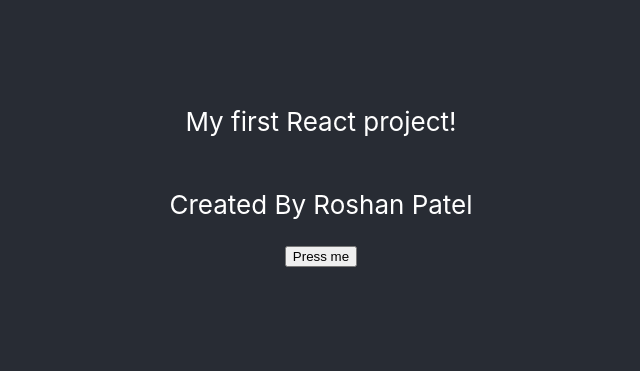
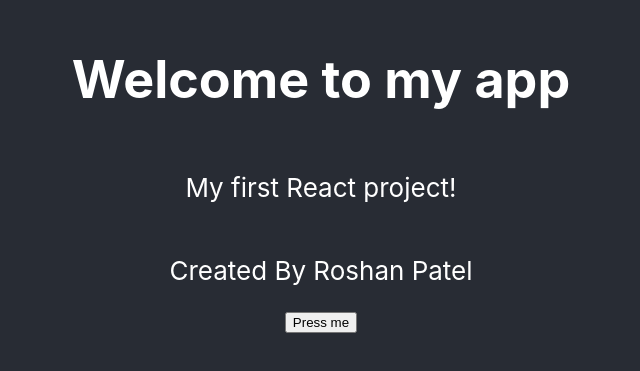
Before and after one commit to rpatel12438/React-app, a React (Create React App) app: page / in a window 1280 px wide. Shown: the part 227-598 px from the top of the page, without its empty margins (319-959 px from the left). Built offline with nearby package versions, Linux system fonts and the light colour scheme.

Commit message:
Experimented with adding a headline

```diff
--- a/src/App.js
+++ b/src/App.js
@@ -5,6 +5,7 @@
   return (
     <div className="App">
       <header className="App-header">
+          <h1>Welcome to my app</h1>
         <p>
           My first React project!
         </p>
```
